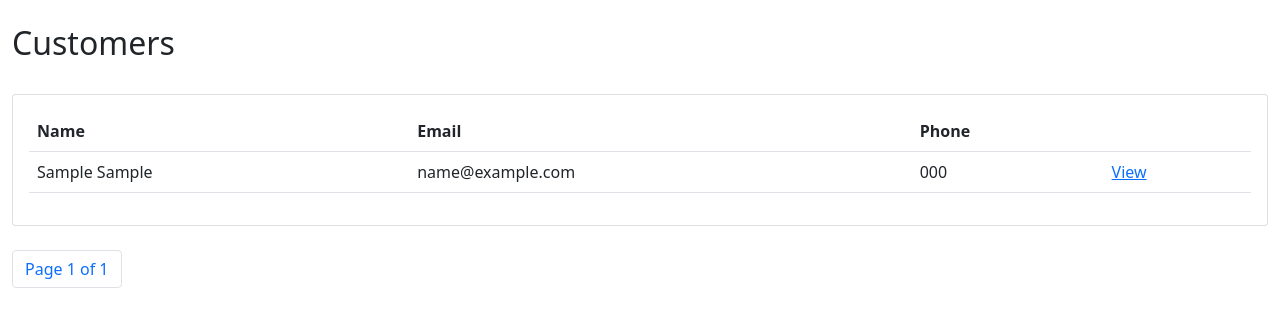
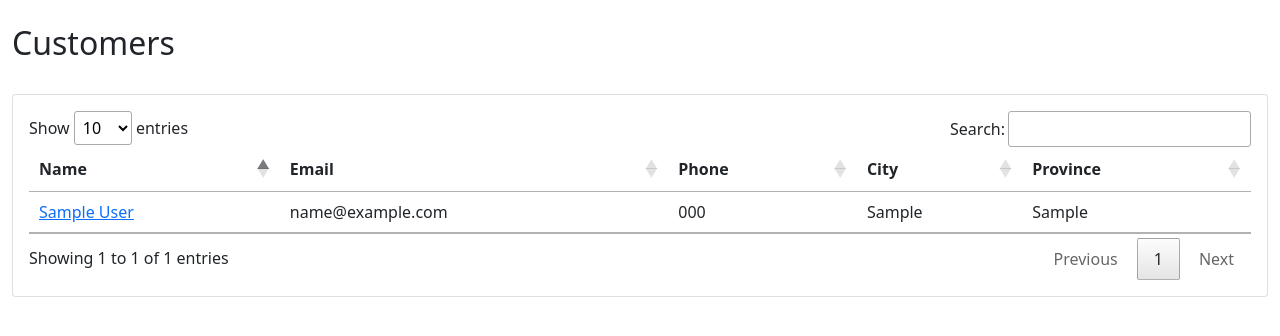
Before and after one commit to diaz-michael/btm419-W22, a Django app: page / in a window 1280 px wide. Shown: the part 56-392 px from the top of the page. Run offline with Django 4.2, Linux system fonts and the light colour scheme; a user stored in the database is signed in; tables that the repository leaves empty hold one stand-in row (values such as "Sample post"); some libraries are stand-ins or nearby versions.

Commit message:
datatables

```diff
--- a/background/templates/background/customerinfo.html
+++ b/background/templates/background/customerinfo.html
@@ -25,12 +25,15 @@
             <div class="card card-body card border-primary">
                 <h5 class="card-title">Warranties</h5>
                 <table class="table">
+                    <thead>
                     <tr>
                         <th>Dealership</th>
                         <th>Products Active</th>
                         <th>Expiry Date</th>
                         <th>ID</th>
                     </tr>
+                </thead>
+                <tbody>
                     {% for war in warranties %}
                         <tr>
                             <td>{{war.dealershipID|title}}</td>
@@ -39,6 +42,7 @@
                             <td>{{war.id}}</td>
                         </tr>
                     {% endfor%}
+                </tbody>
                 </table>
             </div>
         </div>
--- a/background/templates/background/customers.html
+++ b/background/templates/background/customers.html
@@ -11,45 +11,43 @@
     <div class="row">
         <div class="col-md">
             <div class="card card-body">
-                <table class="table">
+                <table id="table_db" class="table">
+                    <thead>
                         <tr>
                             <th>Name</th>
                             <th>Email</th>
                             <th>Phone</th>
-                        <th></th>
+                            <th>City</th>
+                            <th>Province</th>
                         </tr>
-
+                    </thead>
+                    <tbody>
                         {% for cust in customers %}
                         <tr>
-                            <td>{{cust.first_name}} {{cust.first_name}}</td>
+                            <td><a href="{% url 'customerinfo' cust.id %}">{{cust.first_name}} {{cust.last_name}}</a></td>
                             <td>{{cust.email}}</td>
                             <td>{{cust.phone}}</td>
-                            <td><a href="{% url 'customerinfo' cust.id %}">View</a></td>
+                            <td>{{cust.city}}</td>
+                            <td>{{cust.province}}</td>
 
                         </tr>
                         {% endfor%}
+                    </tbody>
                 </table>
             </div>
         </div>
     </div>
-    <br>
-    <nav aria-label="Page Nav">
-        <ul class="pagination">
-            {% if customers.has_previous %}
-                <li class="page-item"><a class="page-link" href="?page=1">&laquo; first</a></li>
-                <li class="page-item"><a class="page-link" href="?page={{ customers.previous_page_number }}">previous</a></li>
-            {% endif %}
-
-            <span class="current">
-                <li class="page-item"><a class="page-link" href="#">Page {{ customers.number }} of {{ customers.paginator.num_pages }}</a></li>
-            </span>
-
-            {% if customers.has_next %}
-                <li class="page-item"><a class="page-link" href="?page={{ customers.next_page_number }}">next</a></li>
-                <li class="page-item"><a class="page-link" href="?page={{ customers.paginator.num_pages }}">last &raquo;</a></li>
-            {% endif %}
-        </ul>
-    </nav>
 </body>
 
 {% endblock %}
+
+{% block js %}
+<link rel="stylesheet" type="text/css" href="https://cdn.datatables.net/1.11.5/css/jquery.dataTables.css">
+<script type="text/javascript" charset="utf8" src="https://cdn.datatables.net/1.11.5/js/jquery.dataTables.js"></script>
+<script>
+    $(document).ready(function () {
+        $('#table_db').DataTable();
+    });
+</script>
+</div>
+{% endblock %}
--- a/background/views.py
+++ b/background/views.py
@@ -16,14 +16,10 @@ def home(request):
                     context = {"products":Product.objects.all})
     else:
         if request.user.is_staff:
-            customers = Customer.objects.all().order_by('email')
+            customers = Customer.objects.all()
         else:
             customers = Customer.objects.filter(email = request.user.email)
-
-        paginator = Paginator(customers, 50)
-        page_number = request.GET.get('page')
-        page_obj = paginator.get_page(page_number)
-        return render(request, 'background/customers.html', {'customers':page_obj})
+        return render(request, 'background/customers.html', {'customers':customers})
 
 def customerinfo(request, pk):
     customer = Customer.objects.get(id=pk)
--- a/inspections/templates/inspections/create-update.html
+++ b/inspections/templates/inspections/create-update.html
@@ -3,8 +3,8 @@
 
 {% block content %}
 
-<div style='margin-top:30px;'>
-
+<div>
+  <h2>Inspection ID: #{{ object.id }}</h2>
   <form method="post">
     {% csrf_token %}
     <div class="row">
--- a/inspections/templates/inspections/inspections_table.html
+++ b/inspections/templates/inspections/inspections_table.html
@@ -60,7 +60,6 @@
 {% block js %}
 <link rel="stylesheet" type="text/css" href="https://cdn.datatables.net/1.11.5/css/jquery.dataTables.css">
 <script type="text/javascript" charset="utf8" src="https://cdn.datatables.net/1.11.5/js/jquery.dataTables.js"></script>
-<!-- https://datatables.net/blog/2014-12-18 -->
 <script>
     $(document).ready(function () {
         $('#table_db').DataTable();
--- a/inventory/templates/inventory/detail.html
+++ b/inventory/templates/inventory/detail.html
@@ -1,4 +1,5 @@
-<!-- https://github.com/codingforentrepreneurs/Try-Django-3.2 -->
+<!-- detail.html
+    https://github.com/codingforentrepreneurs/Try-Django-3.2 -->
 {% extends "background/base.html" %}
 
 {% load mathfilters %}
--- a/inventory/templates/inventory/partials/forms.html
+++ b/inventory/templates/inventory/partials/forms.html
@@ -1,4 +1,5 @@
-<!-- https://github.com/codingforentrepreneurs/Try-Django-3.2 -->
+<!-- forms.html
+    https://github.com/codingforentrepreneurs/Try-Django-3.2 -->
 <form action='.' method="POST" hx-post='.' hx-swap='outerHTML'>
     {% csrf_token %}
     <h3>Order Info</h3>
```
Lines whose indentation alone changed are shown as unchanged.
